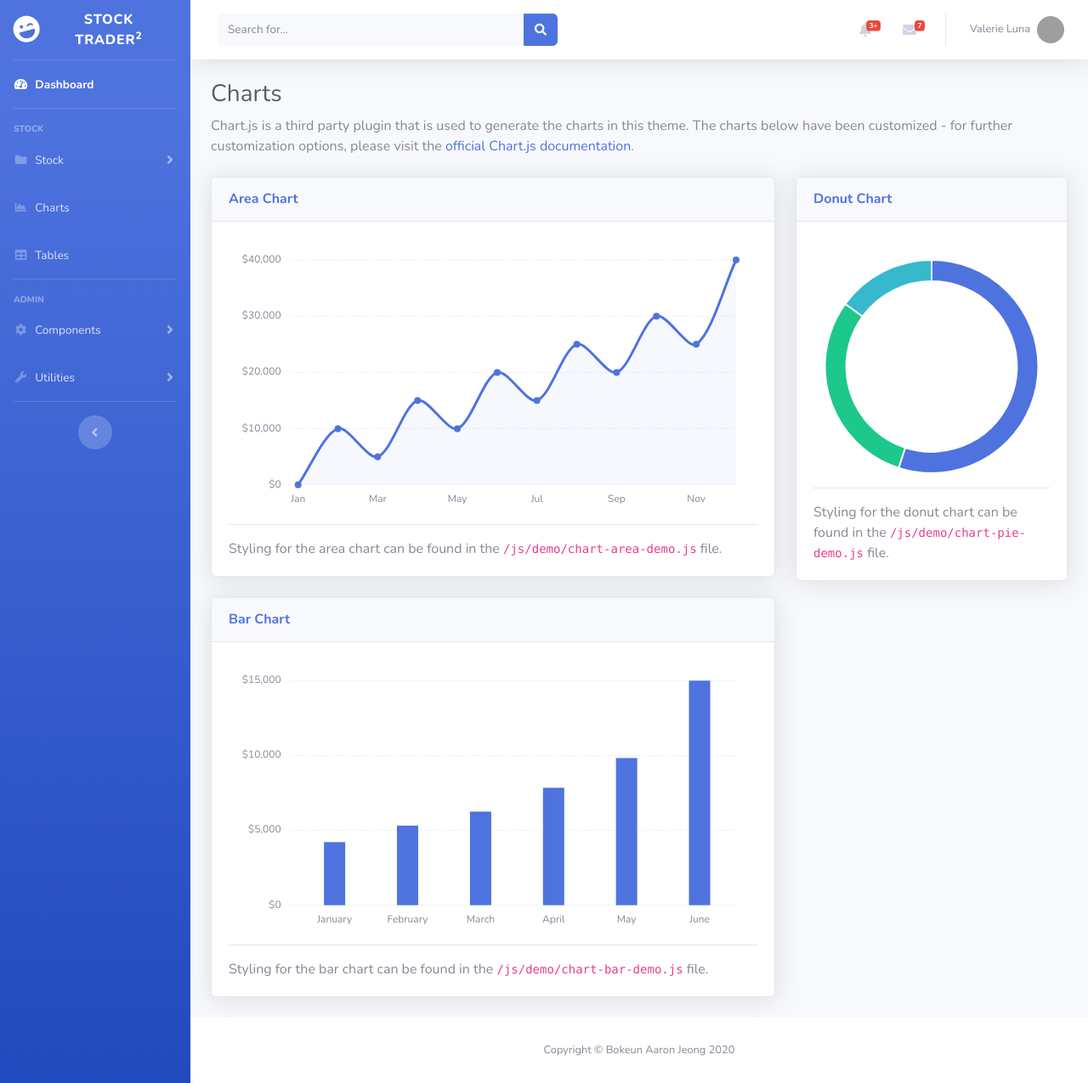
After one commit to infomuscle/stock-trader, a Django app: page /summary in a window 1280 px wide. The commit adds this page. Shown: the whole page at 85% size. Run offline with Django 3.2, Linux system fonts and the light colour scheme; some libraries are stand-ins or nearby versions; grey boxes are pictures that could not be loaded.

Commit message:
Generated Basic Page Skeleton

```diff
--- a/front/main/templates/main/scripts.html
+++ b/front/main/templates/main/scripts.html
@@ -22,4 +22,6 @@
 <script src="{% static 'main/vendor/datatables/dataTables.bootstrap4.min.js' %}"></script>
 
 <!-- Page level custom scripts -->
-<script src="{% static 'main/js/demo/datatables-demo.js' %}"></script>
+<script src="{% static 'main/js/demo/chart-area-demo.js' %}"></script>
+<script src="{% static 'main/js/demo/chart-pie-demo.js' %}"></script>
+<script src="{% static 'main/js/demo/chart-bar-demo.js' %}"></script>
--- a/front/main/templates/main/sidebar.html
+++ b/front/main/templates/main/sidebar.html
@@ -43,6 +43,7 @@
                 <a class="collapse-item" href="{% url 'main:per' %}">PER</a>
                 <div class="collapse-divider"></div>
                 <h6 class="collapse-header">Companies Info:</h6>
+                <a class="collapse-item" href="{% url 'main:summary' %}">Summary</a>
                 <a class="collapse-item" href="references/404.html">Code</a>
                 <a class="collapse-item" href="references/blank.html">Name</a>
             </div>
--- /dev/null
+++ b/front/main/templates/main/summary.html
@@ -0,0 +1,114 @@
+<!DOCTYPE html>
+{% load static %}
+<html lang="en">
+
+{% include 'main/head.html' %}
+
+<body id="page-top">
+
+<!-- Page Wrapper -->
+<div id="wrapper">
+
+    {% include 'main/sidebar.html' %}
+
+    <!-- Content Wrapper -->
+    <div id="content-wrapper" class="d-flex flex-column">
+
+        <!-- Main Content -->
+        <div id="content">
+
+            {% include 'main/topbar.html' %}
+
+            <!-- Begin Page Content -->
+            <div class="container-fluid">
+
+                <!-- Page Heading -->
+                <h1 class="h3 mb-2 text-gray-800">Charts</h1>
+                <p class="mb-4">Chart.js is a third party plugin that is used to generate the charts in this theme. The
+                    charts below have been customized - for further customization options, please visit the <a
+                            target="_blank" href="https://www.chartjs.org/docs/latest/">official Chart.js
+                        documentation</a>.</p>
+
+                <!-- Content Row -->
+                <div class="row">
+
+                    <div class="col-xl-8 col-lg-7">
+
+                        <!-- Area Chart -->
+                        <div class="card shadow mb-4">
+                            <div class="card-header py-3">
+                                <h6 class="m-0 font-weight-bold text-primary">Area Chart</h6>
+                            </div>
+                            <div class="card-body">
+                                <div class="chart-area">
+                                    <canvas id="myAreaChart"></canvas>
+                                </div>
+                                <hr>
+                                Styling for the area chart can be found in the <code>/js/demo/chart-area-demo.js</code>
+                                file.
+                            </div>
+                        </div>
+
+                        <!-- Bar Chart -->
+                        <div class="card shadow mb-4">
+                            <div class="card-header py-3">
+                                <h6 class="m-0 font-weight-bold text-primary">Bar Chart</h6>
+                            </div>
+                            <div class="card-body">
+                                <div class="chart-bar">
+                                    <canvas id="myBarChart"></canvas>
+                                </div>
+                                <hr>
+                                Styling for the bar chart can be found in the <code>/js/demo/chart-bar-demo.js</code>
+                                file.
+                            </div>
+                        </div>
+
+                    </div>
+
+                    <!-- Donut Chart -->
+                    <div class="col-xl-4 col-lg-5">
+                        <div class="card shadow mb-4">
+                            <!-- Card Header - Dropdown -->
+                            <div class="card-header py-3">
+                                <h6 class="m-0 font-weight-bold text-primary">Donut Chart</h6>
+                            </div>
+                            <!-- Card Body -->
+                            <div class="card-body">
+                                <div class="chart-pie pt-4">
+                                    <canvas id="myPieChart"></canvas>
+                                </div>
+                                <hr>
+                                Styling for the donut chart can be found in the <code>/js/demo/chart-pie-demo.js</code>
+                                file.
+                            </div>
+                        </div>
+                    </div>
+                </div>
+
+            </div>
+            <!-- /.container-fluid -->
+
+        </div>
+        <!-- End of Main Content -->
+
+        {% include 'main/footer.html' %}
+
+    </div>
+    <!-- End of Content Wrapper -->
+
+</div>
+<!-- End of Page Wrapper -->
+
+<!-- Scroll to Top Button-->
+<a class="scroll-to-top rounded" href="#page-top">
+    <i class="fas fa-angle-up"></i>
+</a>
+
+{% include 'main/logout-modal.html' %}
+
+{% include 'main/scripts.html' %}
+
+</body>
+
+</html>
--- a/front/main/urls.py
+++ b/front/main/urls.py
@@ -4,9 +4,9 @@ from . import views
 app_name = "main"
 
 urlpatterns = [
-    path('', views.index),
-    path('current', views.current, name='current'),
-    path('daily', views.daily, name='daily'),
-    path('per', views.per, name='per'),
-    path('pers', views.pers, name='pers')
+    path("", views.index),
+    path("current", views.current, name="current"),
+    path("daily", views.daily, name="daily"),
+    path("pers", views.per, name="per"),
+    path("summary", views.summary, name="summary")
 ]
--- a/front/main/views.py
+++ b/front/main/views.py
@@ -29,10 +29,12 @@ def daily(request):
     url = consts.URL_BODY_CRAWLER + "/api/daily"
     url += '?code=' + code
     daily_price = requests.get(url)
-    return HttpResponse(daily_price)
+
+    context = {}
+    return render(request, 'main/daily.html', context)
 
 
-def per(request):
+def per_deprecated(request):
     req_json = request.GET.dict()
     code = req_json.get("code")
     url = consts.URL_BODY_CRAWLER + "/api/per"
@@ -41,7 +43,7 @@ def per(request):
     return HttpResponse(per)
 
 
-def pers(request):
+def per(request):
     url_tickers = consts.URL_BODY_CRAWLER + "/api/companies/list"
     res_tickers = requests.get(url_tickers)
     tickers = json.loads(res_tickers.content)
@@ -55,4 +57,10 @@ def pers(request):
         res_per = requests.get(url_per)
         pers[ticker["name"]] = res_per.text
 
-    return HttpResponse(str(pers))
+    context = {}
+    return render(request, 'main/per.html', context)
+
+
+def summary(request):
+    context = {}
+    return render(request, 'main/summary.html', context)
```
Also changed, not shown: front/main/templates/main/daily.html (added), front/main/templates/main/per.html (added).
